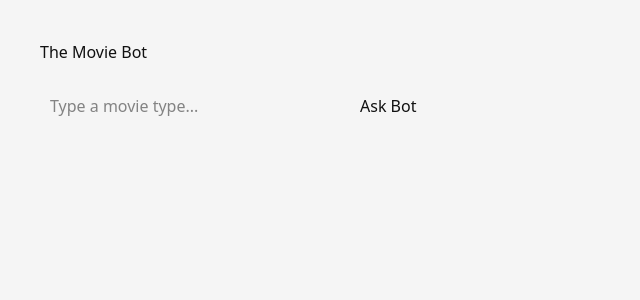
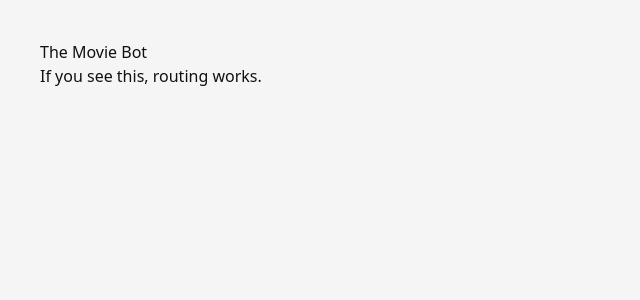
Before and after one commit to Rwallace0718/The-Movie-Bot, a Next.js app: page / in a window 1280 px wide. Shown: the top 300 px of the page, without its empty margins (0-640 px from the left). Built offline with nearby package versions, Linux system fonts and the light colour scheme.

Commit message:
Minimal working page.tsx and layout.tsx for Vercel routing

```diff
--- a/app/page.tsx
+++ b/app/page.tsx
@@ -1,42 +1,9 @@
-"use client";
-
-import { useState } from "react";
-
+// app/page.tsx
 export default function Home() {
-  const [message, setMessage] = useState("");
-  const [reply, setReply] = useState("");
-
-  const handleSubmit = async (e: React.FormEvent) => {
-    e.preventDefault();
-    const res = await fetch("/api/chat", {
-      method: "POST",
-      headers: { "Content-Type": "application/json" },
-      body: JSON.stringify({ message, sessionId: "test-session" }),
-    });
-    const data = await res.json();
-    setReply(data.reply);
-  };
-
   return (
     <main style={{ padding: 40 }}>
       <h1>The Movie Bot</h1>
-      <form onSubmit={handleSubmit} style={{ marginTop: 20 }}>
-        <input
-          type="text"
-          value={message}
-          onChange={(e) => setMessage(e.target.value)}
-          placeholder="Type a movie type..."
-          style={{ padding: 10, width: 300 }}
-        />
-        <button type="submit" style={{ marginLeft: 10, padding: 10 }}>
-          Ask Bot
-        </button>
-      </form>
-      {reply && (
-        <div style={{ marginTop: 20, padding: 10, border: "1px solid #ccc" }}>
-          <strong>Bot:</strong> {reply}
-        </div>
-      )}
+      <p>If you see this, routing works.</p>
     </main>
   );
 }
```
